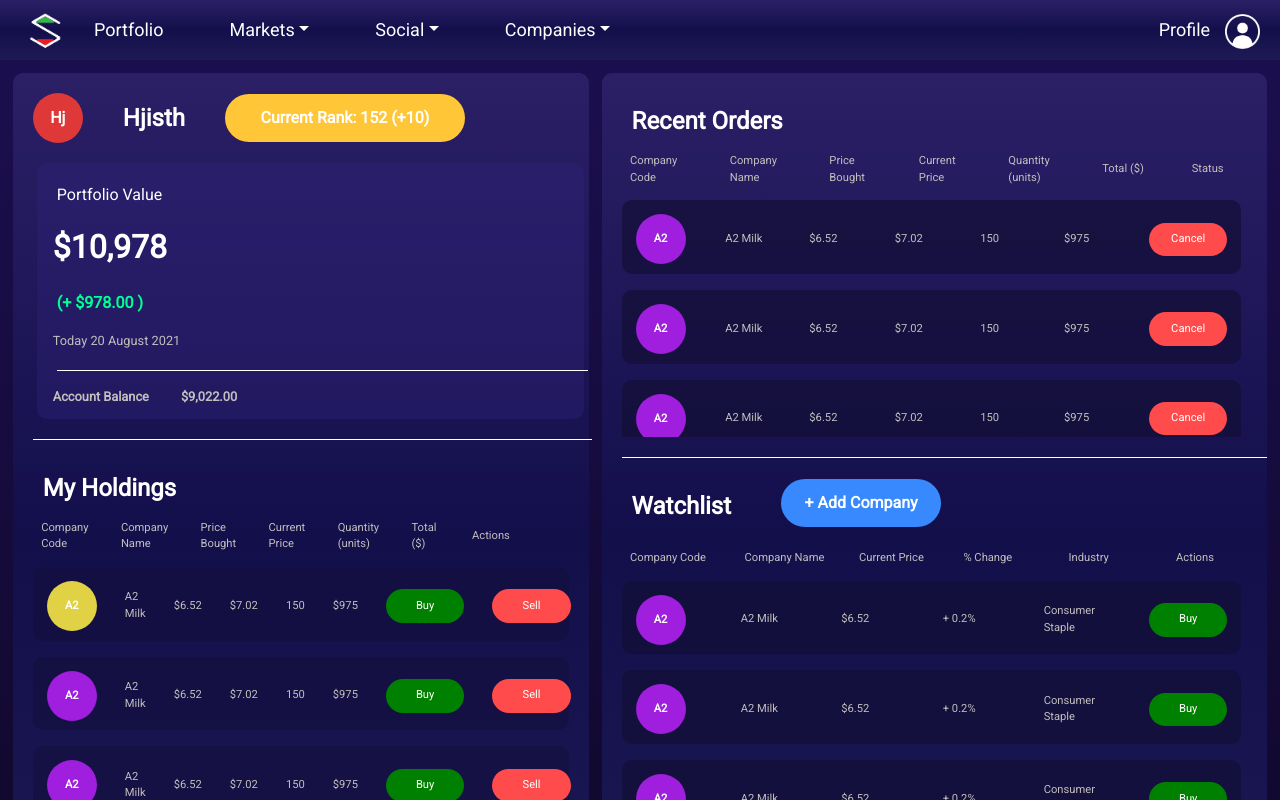
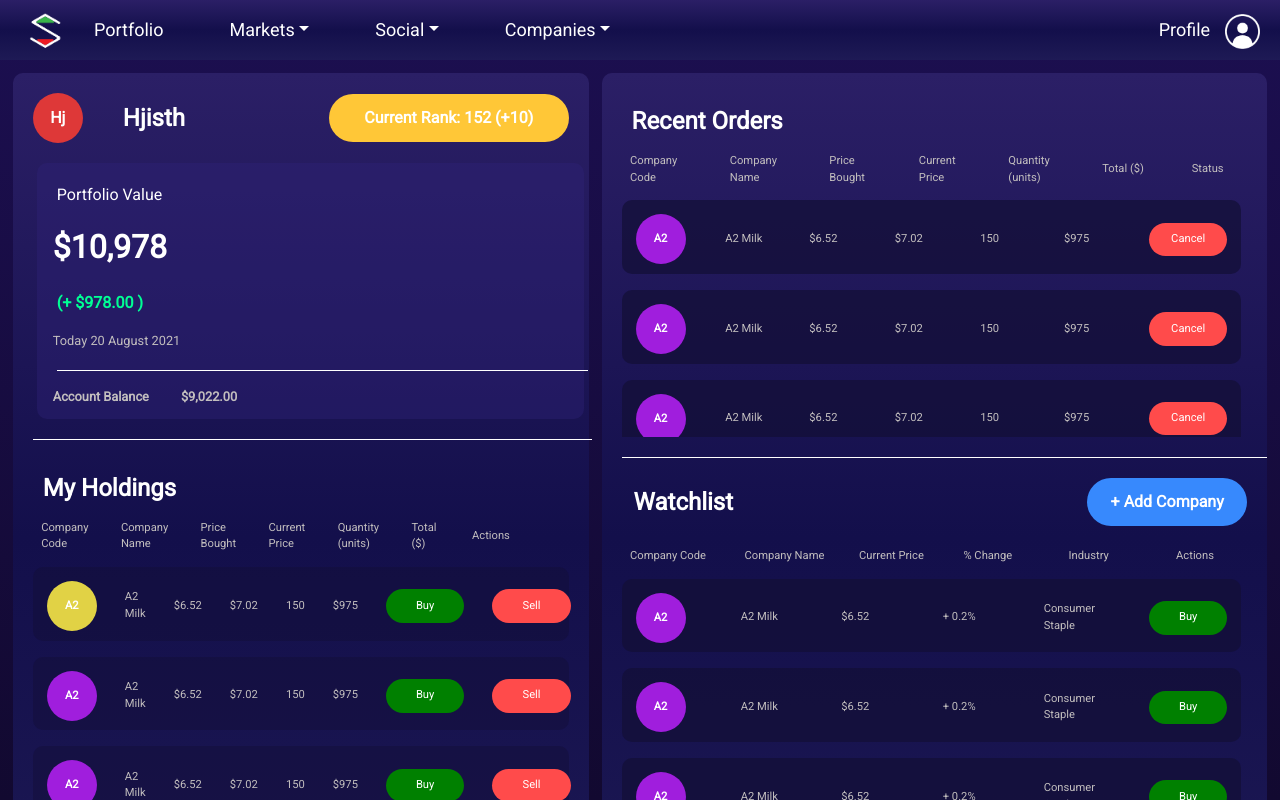
Before and after one commit to hjsith/Stocking-Up-V2, a React (Create React App) app in the folder client/: page /Portfolio in a window 1280 px wide. Shown: the top 800 px of the page. Built offline with nearby package versions, Linux system fonts and the light colour scheme.

Commit message:
Fixed the spacing of title for profile and watch list with buttons

```diff
--- a/client/src/assets/css/PortfolioPage.scss
+++ b/client/src/assets/css/PortfolioPage.scss
@@ -28,6 +28,15 @@
   color: white;
   font-weight: normal;
   padding: 0em 0em 0em 0em;
+  font-weight: bold;
+}
+
+.NormalPanelTitle2 {
+  font-family: "Roboto", sans-serif;
+  font-size: 1.5em;
+  color: white;
+  font-weight: normal;
+  padding: 0em 0em 0em 0.5em;
   font-weight: bold;
 }
 
--- a/client/src/pages/Portfolio.js
+++ b/client/src/pages/Portfolio.js
@@ -18,13 +18,13 @@ class Portfolio extends React.Component {
           {" "}
           <table className="TableNormalTitle">
             <tr>
-              <th>
+              <th width="2%">
                 <UserProfileIcon name="Hjsith" />
               </th>
-              <th>
+              <th width="75%">
                 <th className="NormalPanelTitle">Hjisth</th>
               </th>
-              <th>
+              <th width="20%">
                 <div className="ButtonContainer">
                   <a href="/Leaderboard" className="GoldRankButton">
                     Current Rank: 152 (+10)
@@ -80,8 +80,10 @@ class Portfolio extends React.Component {
           <WhiteLine />
           <table className="TableWatchlistTitle">
             <tr>
-              <th className="NormalPanelTitle">Watchlist</th>
-              <th>
+              <th width="78%">
+                <th className="NormalPanelTitle2">Watchlist</th>
+              </th>
+              <th th width="19%">
                 <div className="ButtonContainer">
                   <a href="/Search" className="BlueWatchlistButton">
                     + Add Company
```
